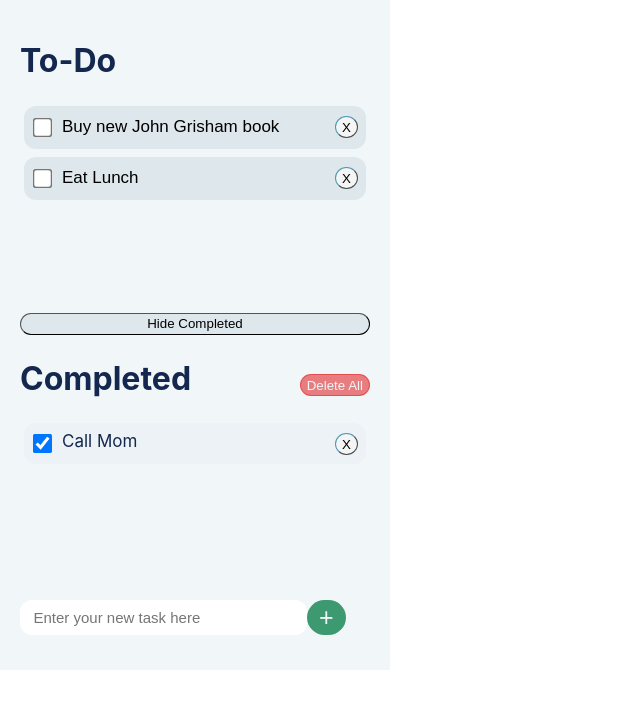
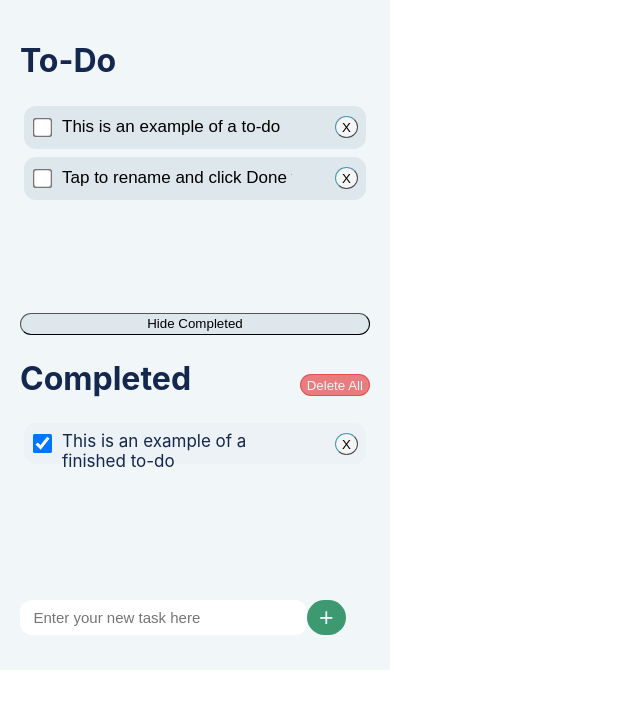
Before and after one commit to yejiahaoderek/cs124, a React (Create React App) app: page / in a window 1280 px wide. Shown: the top 708 px of the page, without its empty margins (0-640 px from the left). Built offline with nearby package versions, Linux system fonts and the light colour scheme.

Commit message:
provided example

```diff
--- a/src/components/Item.js
+++ b/src/components/Item.js
@@ -27,7 +27,6 @@ function Item(props) {
             {props.editID === props.id ?
                 <input type="text"
                        className="rename"
-                       // value={props.newText}
                        onChange={(e)=> props.onRename(e.target.value)}
                 />
                 :
--- a/src/components/TaskManager.js
+++ b/src/components/TaskManager.js
@@ -7,7 +7,6 @@ function TaskManager(props) {
     const [deleteConfirm, setDeleteConfirm] = useState(false)
     const [enteredText, setEnteredText] = useState('');
     const [newText, setNewText] = useState("")
-    console.log(newText)
 
     function handleRename(newText) {
         setNewText(newText)
--- a/src/index.js
+++ b/src/index.js
@@ -6,17 +6,17 @@ import InMemoryApp from "./InMemoryApp";
 const initialData=[
     {
         id: 0,
-        text: "Buy new John Grisham book",
+        text: "This is an example of a to-do",
         isCompleted: false,
     },
     {
         id: 1,
-        text: "Eat Lunch",
+        text: "Tap to rename and click Done to save",
         isCompleted: false,
     },
     {
         id: 2,
-        text: "Call Mom",
+        text: "This is an example of a finished to-do",
         isCompleted: true,
     },
 ]
```
